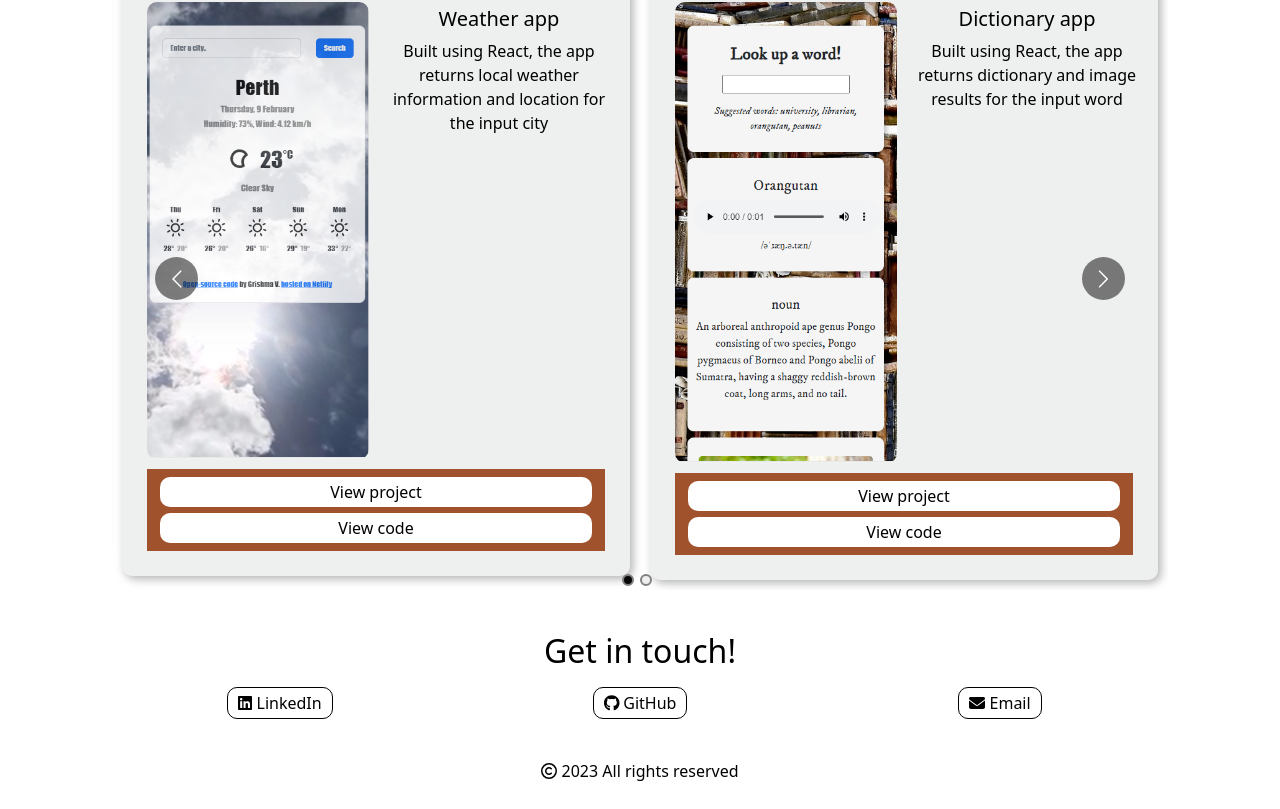
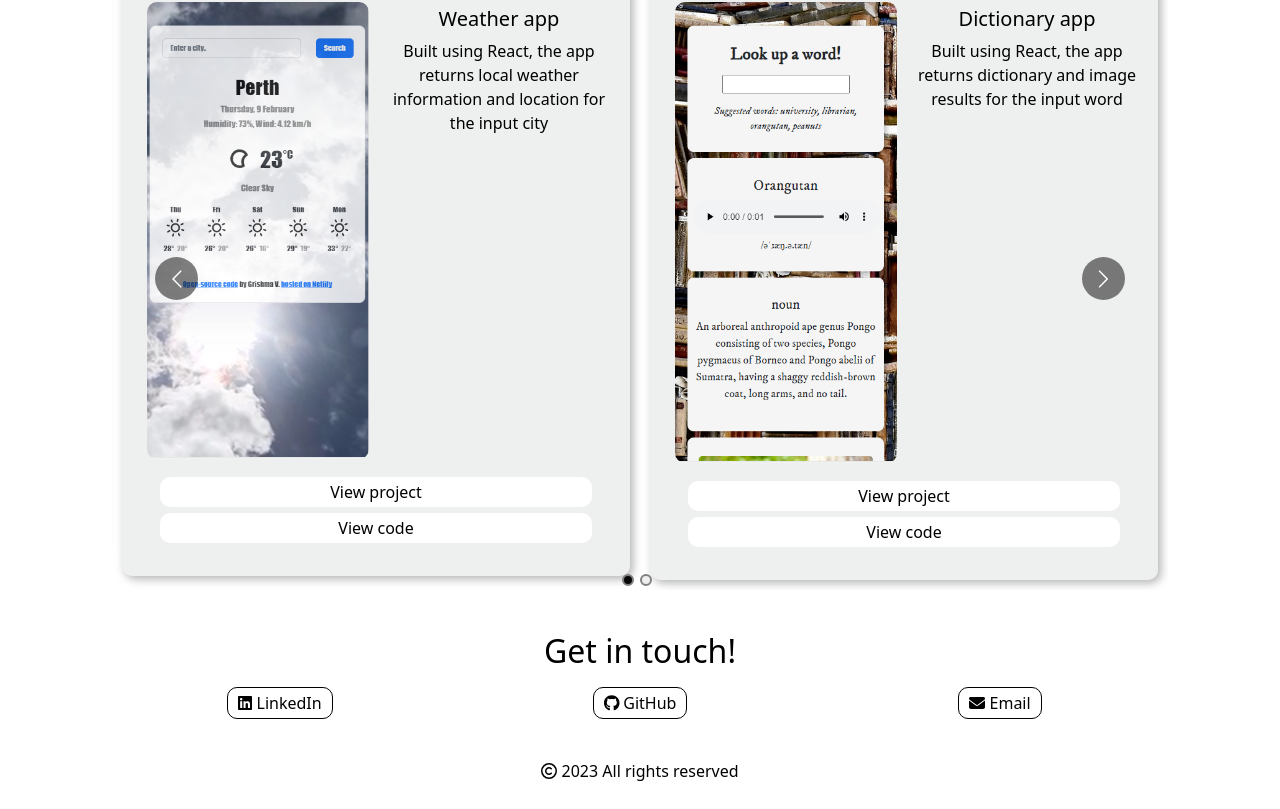
Before and after one commit to grishmav87/gv-webdevportfolio, a React (Create React App) app: page / in a window 1280 px wide. Shown: the part 995-1804 px from the top of the page. Built offline with nearby package versions, Linux system fonts and the light colour scheme; the HTML template or start-up script is replaced by a standard one.

Commit message:
Updated app.css

```diff
--- a/src/App.css
+++ b/src/App.css
@@ -95,7 +95,6 @@ a:hover {
 }
 
 .project-btns {
-  background-color: sienna !important;
   border: none;
   padding-top: 5px;
   padding-bottom: 5px;
@@ -104,7 +103,6 @@ a:hover {
   margin: 5px;
 }
 .project-btns:hover {
-  background-color: saddlebrown !important;
   transition: ease-in-out 150ms;
 }
 
```
